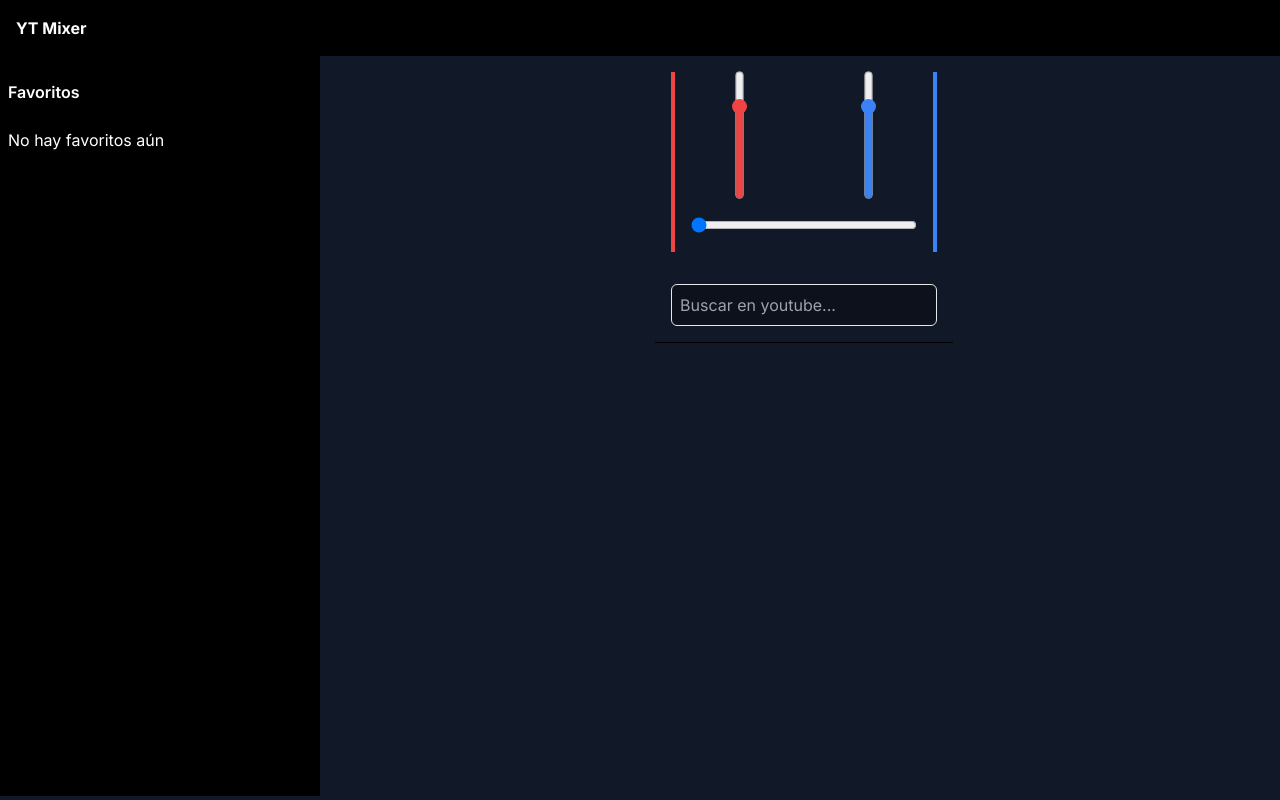
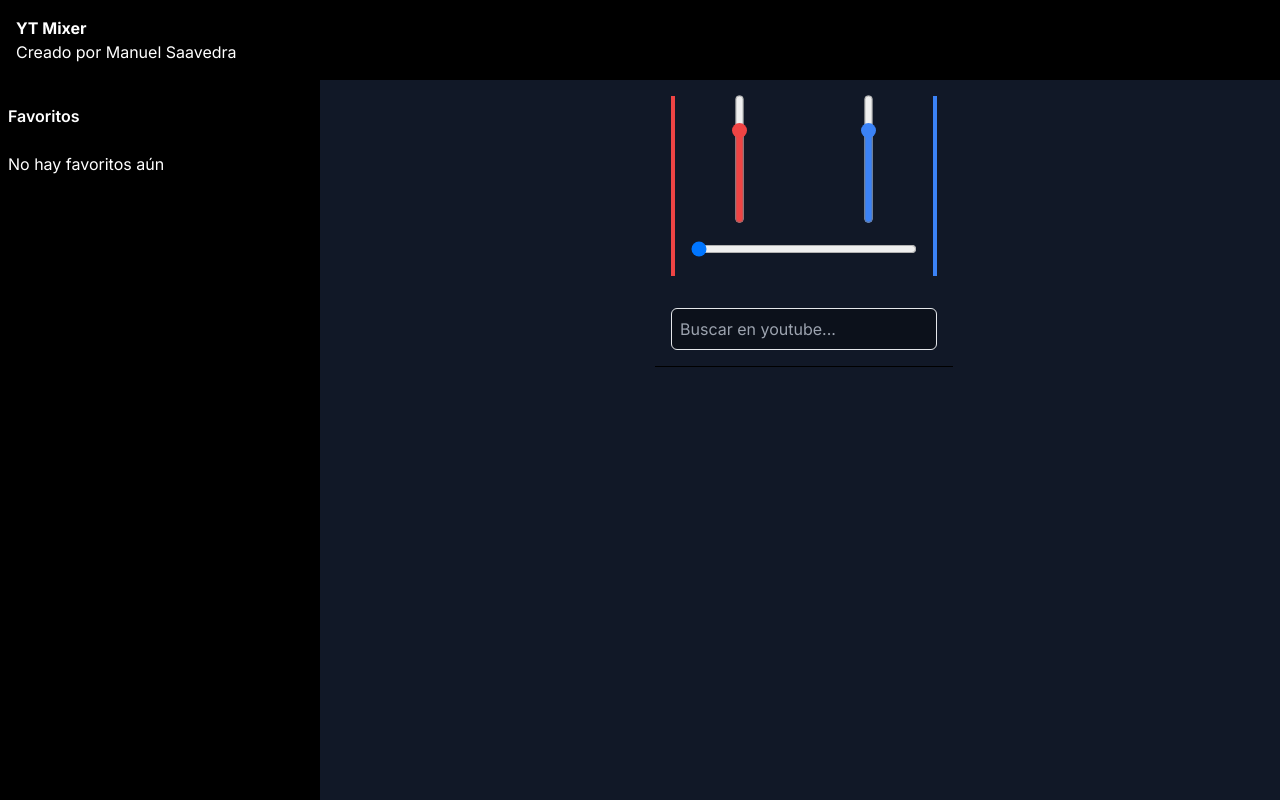
Before and after one commit to manusaavedra/yt-mix, a Next.js app: page / in a window 1280 px wide. Built offline with nearby package versions, Linux system fonts and the light colour scheme.

Commit message:
Refactor

```diff
--- a/app/page.js
+++ b/app/page.js
@@ -121,6 +121,7 @@ export default function Home() {
         <div className="h-screen overflow-hidden">
             <header className="bg-black p-4 sticky top-0 left-0 z-40">
                 <h4 className="font-bold">YT Mixer</h4>
+                <span>Creado por <a href="https://github.com/manusaavedra">Manuel Saavedra</a></span>
             </header>
             <main className="flex justify-between gap-2">
                 <aside className="bg-black h-[calc(100vh-60px)] overflow-auto min-w-[320px] max-w-[320px] py-6 px-2">
```
